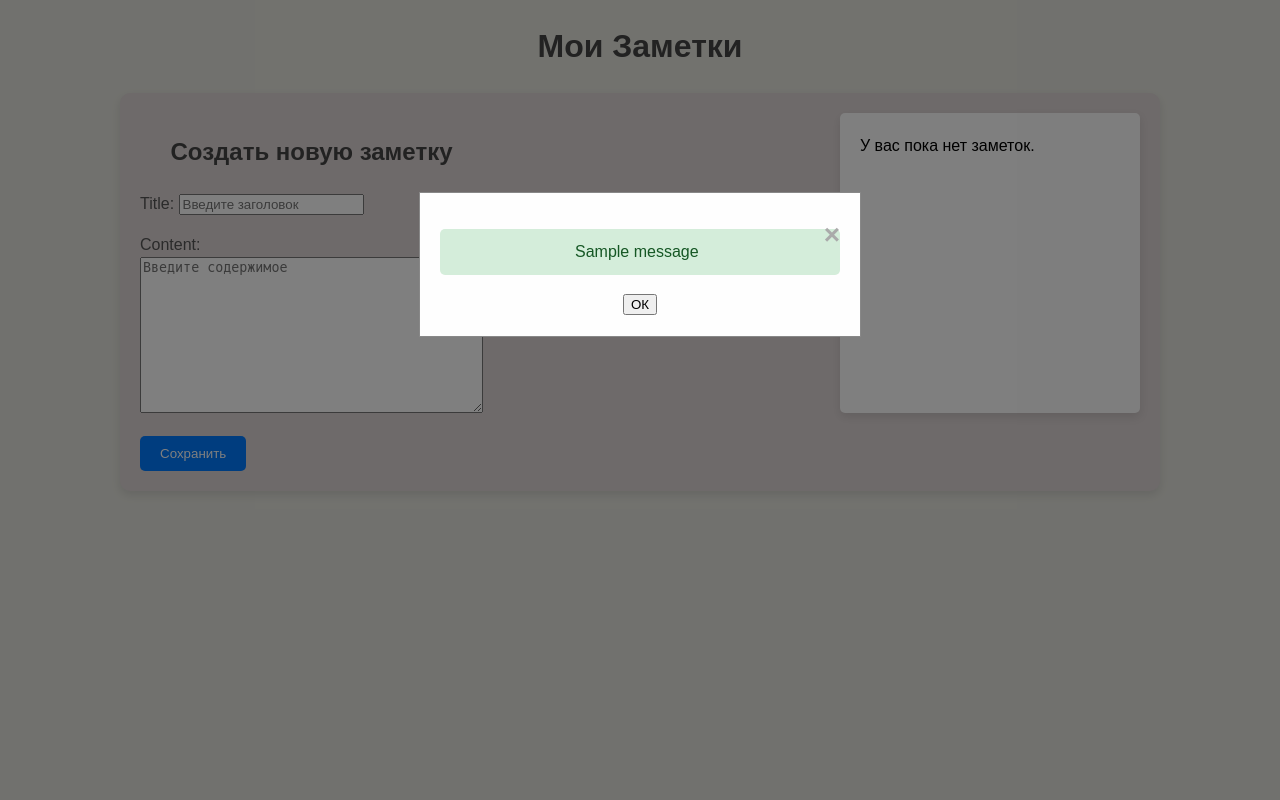
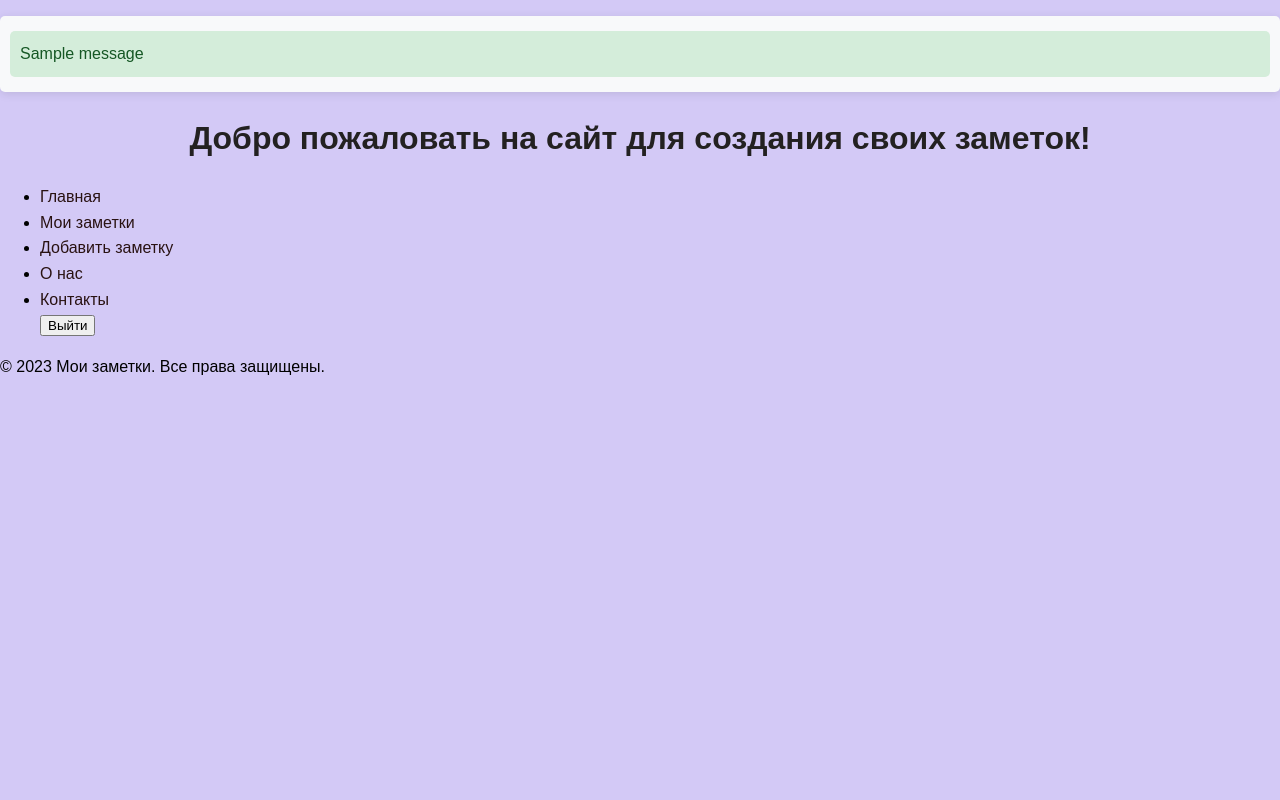
Before and after one commit to vikivuki2003/Notes_django_project, a Django app: page / in a window 1280 px wide. Run offline with Django 5.2, Linux system fonts and the light colour scheme; a user stored in the database is signed in; data comes from the database, SQL or seed files in the repository; both versions use the stored data as it was after the commit; one stand-in notice (Sample message) is shown.

Commit message:
modified main page

```diff
--- a/config_app/settings.py
+++ b/config_app/settings.py
@@ -139,3 +139,4 @@ STATICFILES_DIRS = [
 # https://docs.djangoproject.com/en/5.1/ref/settings/#default-auto-field
 
 DEFAULT_AUTO_FIELD = 'django.db.models.BigAutoField'
+LOGOUT_REDIRECT_URL = 'login'
--- a/notes_app/apps.py
+++ b/notes_app/apps.py
@@ -4,3 +4,6 @@ from django.apps import AppConfig
 class NotesAppConfig(AppConfig):
     default_auto_field = 'django.db.models.BigAutoField'
     name = 'notes_app'
+
+    def ready(self):
+        import notes_app.signals
--- a/notes_app/static/css/my_styles.css
+++ b/notes_app/static/css/my_styles.css
@@ -3,12 +3,12 @@ body {
     line-height: 1.6;
     margin: 0;
     padding: 0;
-    background-color: rgba(227, 227, 219, 0.93);
+    background-color: rgba(208, 197, 246, 0.93);
 }
 
 /* Заголовки */
 h1, h2 {
-    color: #444;
+    color: #232121;
     text-align: center;
     margin-bottom: 20px;
 }
@@ -21,7 +21,7 @@ p {
 
 /* Стили для ссылок */
 a {
-    color: #007bff;
+    color: #291212;
     text-decoration: none;
 }
 
@@ -114,3 +114,27 @@ a:hover {
     flex-direction: column; /* Вертикальная компоновка */
     justify-content: space-between; /* Равномерное распределение */
 }
+
+.message-container {
+    display: flex;
+    justify-content: center; /* Центрирование по горизонтали */
+    align-items: center; /* Центрирование по вертикали */
+    height: 100vh; /* Высота 100% от видимой области */
+    position: relative; /* Для абсолютного позиционирования дочерних элементов */
+}
+
+.messages {
+    list-style-type: none; /* Убираем маркеры списка */
+    padding: 10px;
+    background-color: #f8f9fa; /* Цвет фона для сообщения */
+    border-radius: 5px; /* Закругление углов */
+    box-shadow: 0 2px 10px rgba(0, 0, 0, 0.1); /* Тень для эффекта поднятия */
+}
+
+.success {
+    color: green; /* Цвет текста для успешных сообщений */
+}
+
+.info {
+    color: blue; /* Цвет текста для информационных сообщений */
+}
--- a/notes_app/templates/notes_app/home.html
+++ /dev/null
@@ -1,115 +0,0 @@
-{% load static %}
-
-<!DOCTYPE html>
-<html lang="en">
-<head>
-    <link rel="stylesheet" type="text/css" href="{% static 'css/my_styles.css' %}">
-    <meta charset="UTF-8">
-    <meta name="viewport" content="width=device-width, initial-scale=1.0">
-    <title>Мои Заметки</title>
-    <style>
-        .modal {
-            display: none; /* Скрыть по умолчанию */
-            position: fixed; /* Окно фиксировано */
-            z-index: 1000; /* На переднем плане */
-            left: 0;
-            top: 0;
-            width: 100%; /* Ширина экрана */
-            height: 100%; /* Высота экрана */
-            overflow: auto; /* Добавить полосу прокрутки при необходимости */
-            background-color: rgba(0, 0, 0, 0.5); /* Полупрозрачный фон */
-        }
-
-        .modal-content {
-            background-color: #fefefe;
-            margin: 15% auto; /* Выравнивание по центру */
-            padding: 20px;
-            border: 1px solid #888;
-            width: 80%; /* Ширина окна */
-            max-width: 400px; /* Максимальная ширина окна */
-            text-align: center; /* Центрирование текста */
-        }
-
-        .close {
-            color: #aaa;
-            float: right; /* Выравнивание вправо */
-            font-size: 28px;
-            font-weight: bold;
-        }
-
-        .close:hover,
-        .close:focus {
-            color: black;
-            text-decoration: none;
-            cursor: pointer;
-        }
-    </style>
-</head>
-<body>
-<h1>Мои Заметки</h1>
-<div class="container">
-    {% if messages %}
-        <div id="messageModal" class="modal">
-            <div class="modal-content">
-                <span class="close" onclick="closeModal()">&times;</span>
-                <ul class="messages">
-                    {% for message in messages %}
-                        <li{% if message.tags %} class="{{ message.tags }}"{% endif %}>{{ message }}</li>
-                    {% endfor %}
-                </ul>
-                <button onclick="closeModal()">ОК</button>
-            </div>
-        </div>
-    {% endif %}
-    <div class="form-container">
-        <h2>Создать новую заметку</h2>
-        <form action="{% url 'notes_app:note_create' %}" method="post">
-            {% csrf_token %}
-            {{ form.as_p }}
-            <button type="submit" class="button">Сохранить</button>
-        </form>
-    </div>
-
-    <div class="notes-container">
-    {% for note in notes %}
-        <div class="note-item card">
-            <h3>{{ note.title }}</h3> <!-- Заголовок заметки -->
-            <p>{{ note.content }}</p> <!-- Содержимое заметки -->
-            <small>Создано: {{ note.created_at|date:"d M Y H:i" }}</small> <!-- Форматируем дату -->
-
-            <!-- Кнопки для обновления и удаления заметки -->
-            <div class="note-actions">
-                <a href="{% url 'notes_app:note_update' note.pk %}" class="button">Обновить</a>
-                <form action="{% url 'notes_app:note_delete' note.pk %}" method="post" style="display:inline;" onsubmit="return confirmDelete();">
-                    {% csrf_token %}
-                    <button type="submit" class="button">Удалить</button>  <!-- Кнопка отправки формы -->
-                </form>
-            </div>
-        </div>
-
-        {% if forloop.counter|divisibleby:5 and not forloop.last %}
-            </div><div class="notes-column"> <!-- Закрываем и открываем новый столбик каждые 5 заметок -->
-        {% endif %}
-    {% empty %}
-        <div class="note-item card">У вас пока нет заметок.</div>
-    {% endfor %}
-</div>
-</div>
-
-<script>
-    function closeModal() {
-        document.getElementById('messageModal').style.display = "none";
-    }
-
-    window.onload = function() {
-        {% if messages %}
-            document.getElementById('messageModal').style.display = "block"; // Показываем модальное окно при загрузке страницы
-        {% endif %}
-    };
-
-    function confirmDelete() {
-        return confirm('Вы уверены, что хотите удалить эту заметку?');
-    }
-</script>
-</body>
-</html>
--- /dev/null
+++ b/notes_app/templates/notes_app/main.html
@@ -0,0 +1,44 @@
+{% load static %}
+
+<!DOCTYPE html>
+<html lang="ru">
+<head>
+    <meta charset="UTF-8">
+    <meta name="viewport" content="width=device-width, initial-scale=1.0">
+    <title>My Notes</title>
+    <link rel="stylesheet" href="{% static 'css/my_styles.css' %}">
+    {% if messages %}
+    <ul class="messages">
+        {% for message in messages %}
+            <li{% if message.tags %} class="{{ message.tags }}"{% endif %}>{{ message }}</li>
+        {% endfor %}
+    </ul>
+{% endif %}
+</head>
+<body>
+    <header>
+        <h1>Добро пожаловать на сайт для создания своих заметок!</h1>
+        <nav>
+            <ul>
+                <li><a href="{% url 'notes_app:main' %}">Главная</a></li>
+                <li><a href="{% url 'notes_app:notes_list' %}">Мои заметки</a></li>
+                <li><a href="{% url 'notes_app:create' %}">Добавить заметку</a></li>
+                <li><a href="#">О нас</a></li>
+                <li><a href="#">Контакты</a></li>
+                {% if user.is_authenticated %}
+    <form action="{% url 'notes_app:logout' %}" method="post" style="display:inline;">
+        {% csrf_token %}
+        <button type="submit">Выйти</button>
+    </form>
+{% else %}
+    <li><a href="{% url 'notes_app:login' %}">Войти в профиль</a></li>
+{% endif %}
+            </ul>
+        </nav>
+    </header>
+    <footer>
+        &copy; 2023 Мои заметки. Все права защищены.
+    </footer>
+
+</body>
+</html>
--- a/notes_app/templates/notes_app/note_detail.html
+++ b/notes_app/templates/notes_app/note_detail.html
@@ -1,5 +1,5 @@
 
-{% extends 'notes_app/home.html' %}
+{% extends 'notes_app/main.html' %}
 <!DOCTYPE html>
 <html lang="en">
 <head>
@@ -12,6 +12,6 @@
     <p>{{ note.content }}</p>
     <small>Создано: {{ note.created_at }}</small>
 
-    <a href="{% url 'home' %}">Назад к списку заметок</a>
+    <a href="{% url 'create' %}">Назад к списку заметок</a>
 </body>
 </html>
--- a/notes_app/templates/notes_app/note_update.html
+++ b/notes_app/templates/notes_app/note_update.html
@@ -19,7 +19,7 @@
                 {{ form.as_p }}  <!-- Здесь отображается форма редактирования -->
                 <button type="submit" class="button">Сохранить изменения</button>
             </form>
-            <a href="{% url 'notes_app:home' %}">Назад к списку заметок</a>
+            <a href="{% url 'notes_app:main' %}">Назад к списку заметок</a>
         </div>
     </div>
 
--- a/notes_app/urls.py
+++ b/notes_app/urls.py
@@ -1,17 +1,19 @@
 from django.urls import path
 from django.contrib.auth.views import LoginView, LogoutView
-
+from django.contrib.auth import views as auth_views
 from notes_app import views
-from notes_app.views import RegisterView, HomeView, NoteDetailView, NoteCreateView, NoteUpdateView, note_delete_view
+from notes_app.views import RegisterView, CreateView, NoteDetailView, NoteCreateView, NoteUpdateView, note_delete_view, \
+    MainPageView
 
 app_name = 'notes_app'
 urlpatterns = [
-    path('', HomeView.as_view(), name='home'),
+    path('', MainPageView.as_view(), name='main'),
+    path('create', NoteCreateView.as_view(), name='create'),
     path('register/',RegisterView.as_view(), name='register'),
-    path('login/',LoginView.as_view(next_page='notes_app:home'), name='login'),
-    path('logout/',LogoutView.as_view(next_page='login'), name='logout'),
+    path('login/',auth_views.LoginView.as_view(next_page='notes_app:main'), name='login'),
+    path('logout/',auth_views.LogoutView.as_view(next_page='notes_app:main'), name='logout'),
+    path('notes_list/', views.note_list_view, name='notes_list'),
     path('note/<int:pk>/', NoteDetailView.as_view(), name='note_detail'),
-    path('note_create', NoteCreateView.as_view(), name='note_create'),
     path('note/<int:pk>/delete/', note_delete_view, name='note_delete'),
     path('note_update/<int:pk>/', NoteUpdateView.as_view(), name='note_update'),
 
--- a/notes_app/views.py
+++ b/notes_app/views.py
@@ -1,26 +1,16 @@
 from django.contrib import messages
 from django.contrib.auth.mixins import LoginRequiredMixin
-from django.urls import reverse_lazy
+from django.urls import reverse_lazy, reverse
 from django.views.generic.edit import CreateView, UpdateView, DeleteView
 from django.views.generic import ListView, DetailView
 from django.shortcuts import render, redirect, get_object_or_404
 from .forms import CustomUserCreationForm, NotesForm
 from .models import Notes
 
-
-class HomeView(ListView):
+class MainPageView(ListView):
     model = Notes
-    template_name = 'notes_app/home.html'
+    template_name = 'notes_app/main.html'
     context_object_name = 'notes'
-
-
-    def get_queryset(self):
-        return Notes.objects.filter(user=self.request.user)
-
-    def get_context_data(self, **kwargs):
-        context = super().get_context_data(**kwargs)
-        context['form'] = NotesForm()
-        return context
 
 
 class RegisterView(CreateView):
@@ -41,19 +31,19 @@ class NoteDetailView(LoginRequiredMixin, DetailView):
 class NoteCreateView(CreateView):
     model = Notes
     form_class = NotesForm
-    template_name = 'notes_app/home.html'
-    success_url = reverse_lazy('notes_app:home')
+    template_name = 'notes_app/create.html'
 
     def form_valid(self, form):
         form.instance.user = self.request.user
+        form.save()  # Сохраняем заметку
         messages.success(self.request, 'Заметка успешно создана!')
-        return super().form_valid(form)
+        return self.render_to_response({'form': NotesForm()})  # Возвращаем ту же страницу с сообщением
 
 class NoteUpdateView(UpdateView):
     model = Notes
     form_class = NotesForm
     template_name = 'notes_app/note_update.html'
-    success_url = reverse_lazy('notes_app:home')
+    success_url = reverse_lazy('notes_app:main')
 
     def get_queryset(self):
         return Notes.objects.filter(user=self.request.user)
@@ -73,6 +63,10 @@ def note_delete_view(request, pk):
     if request.method == 'POST':
         note.delete()
         messages.success(request, 'Заметка успешно удалена!')
-        return redirect('notes_app:home')
+        return redirect('notes_app:main')
 
-    return render(request, 'notes_app/home.html', {'object': note})
+    return render(request, 'notes_app/create.html', {'object': note})
+
+def note_list_view(request):
+    notes = Notes.objects.all()  # Извлекаем все заметки
+    return render(request, 'notes_app/notes_list.html', {'notes': notes})
```
Also changed, not shown: notes_app/signals.py (added, +11 -0 lines), notes_app/templates/notes_app/create.html (added, +32 -0 lines), notes_app/templates/notes_app/notes_list.html (added, +31 -0 lines), notes_app/templates/registration/login.html (+12 -0 lines), test_api/views.py (+8 -52 lines), db.sqlite3, notes_app/templates/notes_app/extra.html (renamed from notes_app/templates/registration/logout.html).
